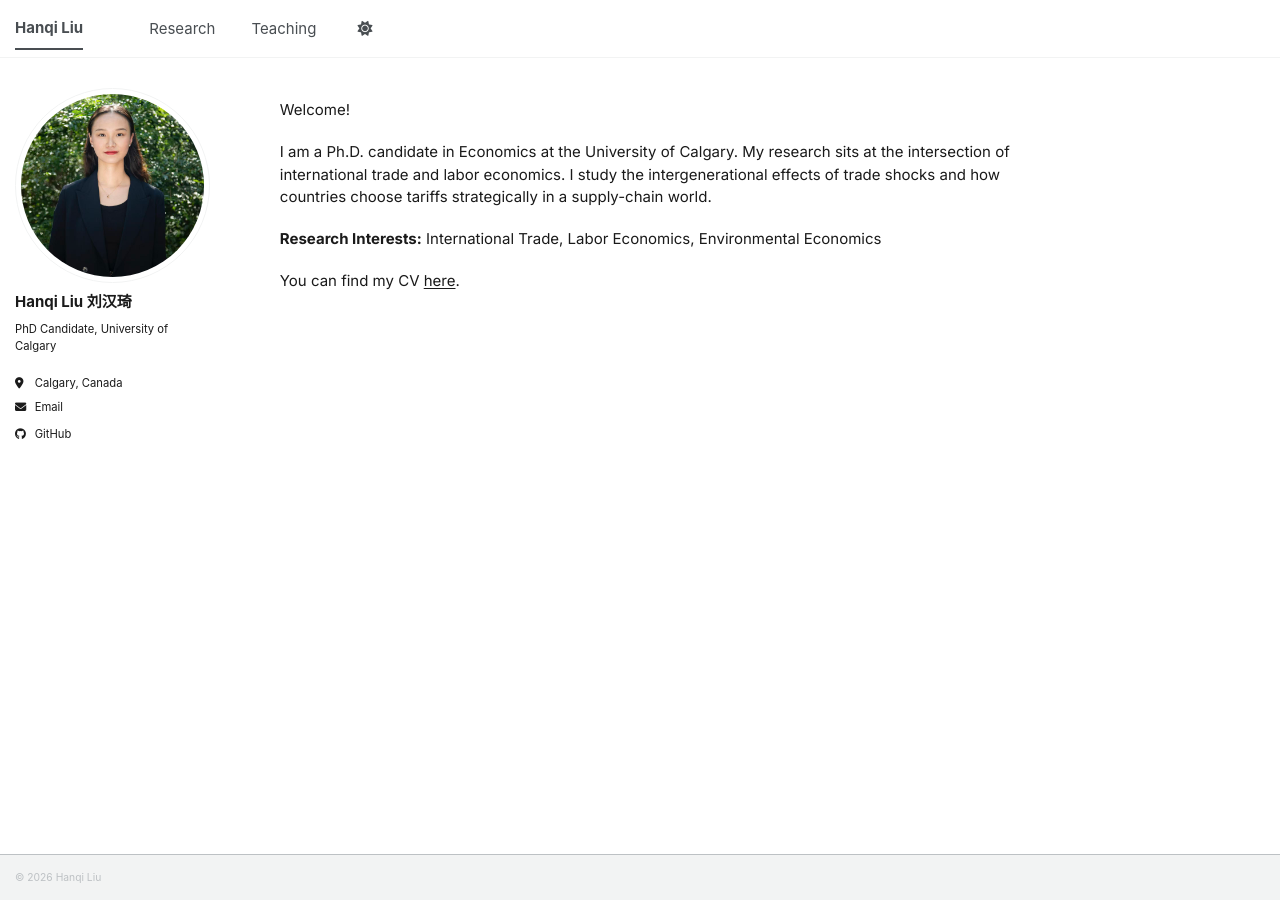
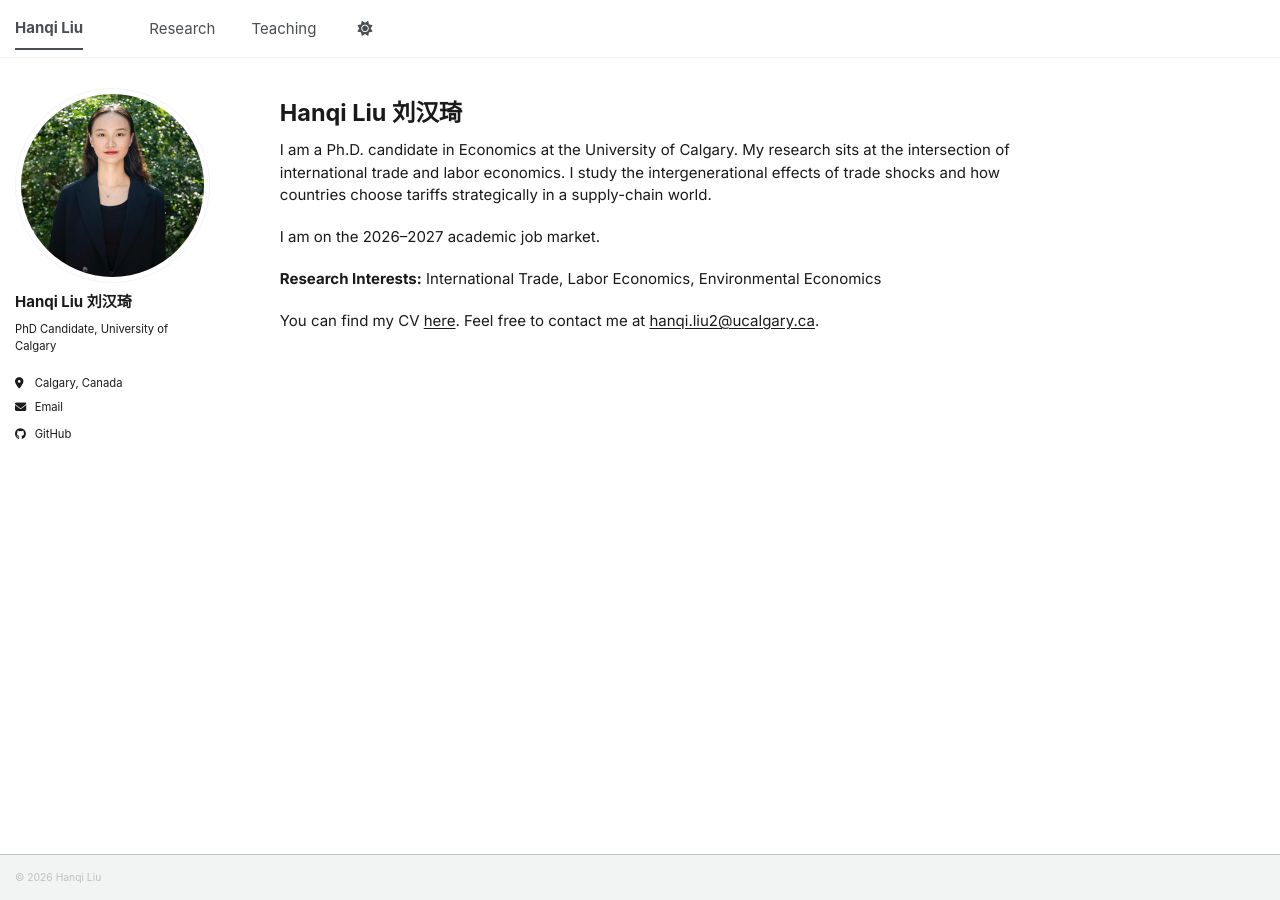
Before and after one commit to hanqi-liu-econ/hanqi-liu-econ.github.io, a Jekyll site: the page built from _pages/about.md, in a window 1280 px wide. Built offline with Jekyll 4.4.1, drawn with Linux system fonts in a browser that asks for light colours; a script bundle is joined from its source files by our own code; library files that are not in the unit come from our copies.

Commit message:
Update about.md

```diff
--- a/_pages/about.md
+++ b/_pages/about.md
@@ -7,10 +7,12 @@ redirect_from:
   - /about.html
 ---
 
-Welcome!
+# Hanqi Liu 刘汉琦
 
 I am a Ph.D. candidate in Economics at the University of Calgary. My research sits at the intersection of international trade and labor economics. I study the intergenerational effects of trade shocks and how countries choose tariffs strategically in a supply-chain world.
 
+I am on the 2026–2027 academic job market.
+
 **Research Interests:** International Trade, Labor Economics, Environmental Economics
 
-You can find my CV [here](/files/Hanqi_Liu_CV.pdf).
+You can find my CV [here](/files/Hanqi_Liu_CV.pdf). Feel free to contact me at [hanqi.liu2@ucalgary.ca](mailto:hanqi.liu2@ucalgary.ca).
```
